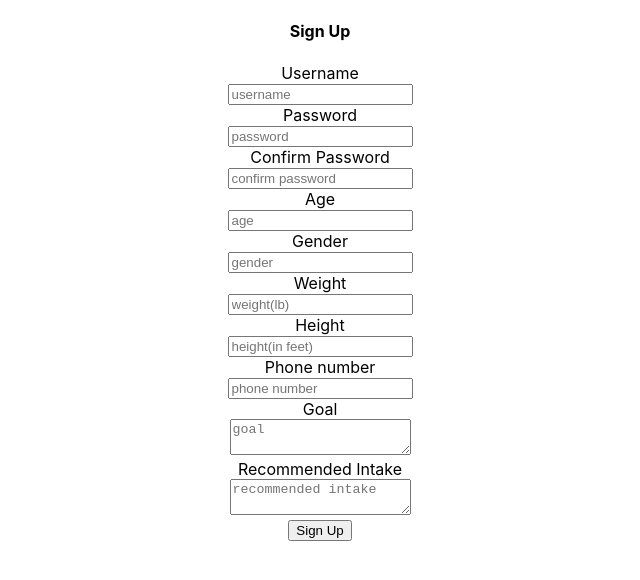
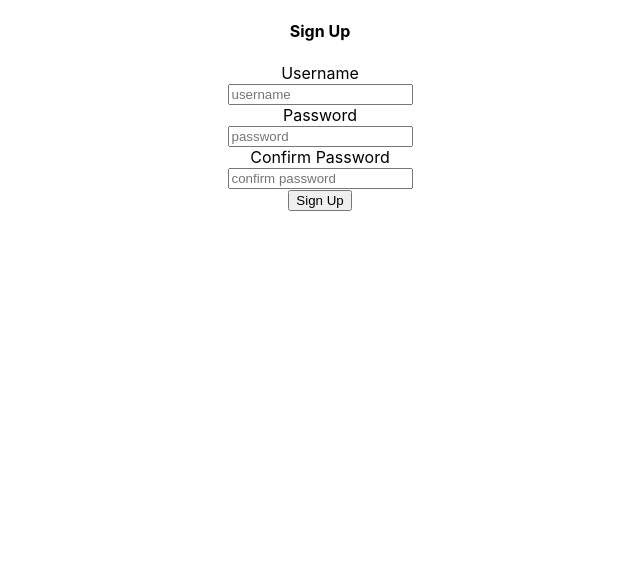
Before and after one commit to discoshrimp/Virtual-Trainer, a React (Create React App) app in the folder virtual-trainer/client/: page / in a window 1280 px wide. Shown: the top 580 px of the page, without its empty margins (320-960 px from the left). Built offline with nearby package versions, Linux system fonts and the light colour scheme.

Commit message:
modified the signup page

```diff
--- a/virtual-trainer/client/src/components/sign-up.js
+++ b/virtual-trainer/client/src/components/sign-up.js
@@ -8,15 +8,8 @@ class Signup extends Component {
       username: "",
       password: "",
       confirmPassword: "",
-      age: "",
-      sex: "",
-      weight: "",
-      height: "",
-      phoneNumber: "",
-      goal: "",
-      recommendedIntake: ""
     };
-    //To keep the value of the input bocxes to always be current with 'state'
+    //To keep the value of the input boxes to always be current with 'state'
     this.handleFormSubmit = this.handleFormSubmit.bind(this);
     this.handleInputChange = this.handleInputChange.bind(this);
   }
@@ -40,7 +33,7 @@ class Signup extends Component {
         <h4>Sign Up</h4>
         <form className="form-horizontal">
           <div className="form-group">
-            <div className="col-1 col-ml-auto">
+            <div className="col-md-4 col-sm-12 col-xs-12">
               <label className="form-label" htmlFor="username">
                 Username
               </label>
@@ -53,12 +46,12 @@ class Signup extends Component {
                 name="username"
                 placeholder="username"
                 value={this.state.username}
-                onChange={this.handleInputChange}
+                handleInputChange={this.handleInputChange}
               />
             </div>
-          </div>
-          <div className="row form-group">
-            <div className="col-1 col-ml-auto">
+            {/* </div> */}
+            {/* <div className="row form-group"> */}
+            <div className="col-md-4 col-sm-12 col-xs-12">
               <label className="form-label" htmlFor="password">
                 Password
               </label>
@@ -71,10 +64,10 @@ class Signup extends Component {
                 name="password"
                 placeholder="password"
                 value={this.state.password}
-                onChange={this.handleInputChange}
+                handleInputChange={this.handleInputChange}
               />
             </div>
-            <div className="col-1 col-ml-auto">
+            <div className="col-md-4 col-sm-12 col-xs-12">
               <label className="form-label" htmlFor="confirmPassword">
                 Confirm Password
               </label>
@@ -87,133 +80,7 @@ class Signup extends Component {
                 name="confirmPassword"
                 placeholder="confirm password"
                 value={this.state.confirmPassword}
-                onChange={this.handleInputChange}
-              />
-            </div>
-          </div>
-          <div className="form-group">
-            <div className="col-1 col-ml-auto">
-              <label className="form-label" htmlFor="age">
-                Age
-              </label>
-            </div>
-            <div className="col-3 col-mr-auto">
-              <input
-                className="form-input"
-                type="text"
-                id="age"
-                name="age"
-                placeholder="age"
-                value={this.state.age}
-                onChange={this.handleInputChange}
-              />
-            </div>
-          </div>
-          <div className="form-group">
-            <div className="col-1 col-ml-auto">
-              <label className="form-label" htmlFor="gender">
-                Gender
-              </label>
-            </div>
-            <div className="col-3 col-mr-auto">
-              <input
-                className="form-input"
-                type="text"
-                id="gender"
-                name="gender"
-                placeholder="gender"
-                value={this.state.gender}
-                onChange={this.handleInputChange}
-              />
-            </div>
-          </div>
-          <div className="form-group">
-            <div className="col-1 col-ml-auto">
-              <label className="form-label" htmlFor="weight">
-                Weight
-              </label>
-            </div>
-            <div className="col-3 col-mr-auto">
-              <input
-                className="form-input"
-                type="text"
-                id="weight"
-                name="weight"
-                placeholder="weight(lb)"
-                value={this.state.weight}
-                onChange={this.handleInputChange}
-              />
-            </div>
-          </div>
-          <div className="form-group">
-            <div className="col-1 col-ml-auto">
-              <label className="form-label" htmlFor="height">
-                Height
-              </label>
-            </div>
-            <div className="col-3 col-mr-auto">
-              <input
-                className="form-input"
-                type="text"
-                id="height"
-                name="height"
-                placeholder="height(in feet)"
-                value={this.state.height}
-                onChange={this.handleInputChange}
-              />
-            </div>
-          </div>
-          <div className="form-group">
-            <div className="col-1 col-ml-auto">
-              <label className="form-label" htmlFor="phonenumber">
-                Phone number
-              </label>
-            </div>
-            <div className="col-3 col-mr-auto">
-              <input
-                className="form-input"
-                type="text"
-                id="phonenumber"
-                name="phonenumber"
-                placeholder="phone number"
-                value={this.state.phonenumber}
-                onChange={this.handleInputChange}
-              />
-            </div>
-          </div>
-          <div className="form-group">
-            <div className="col-1 col-ml-auto">
-              <label className="form-label" htmlFor="goal">
-                Goal
-              </label>
-            </div>
-            <div className="col-3 col-mr-auto">
-              <textarea
-                className="form-input"
-                type="text"
-                id="goal"
-                name="goal"
-                placeholder="goal"
-                value={this.state.goal}
-                onChange={this.handleInputChange}
-              />
-            </div>
-          </div>
-          <div className="form-group">
-            <div className="col-1 col-ml-auto">
-              <label className="form-label" htmlFor="recommendedIntake">
-                Recommended Intake
-              </label>
-            </div>
-            <div className="col-3 col-mr-auto">
-              <textarea
-                className="form-input"
-                type="text"
-                id="recommendedIntake"
-                name="recommendedIntake"
-                placeholder="recommended intake"
-                value={this.state.recommendedIntake}
-                onChange={this.handleInputChange}
+                handleInputChange={this.handleInputChange}
               />
             </div>
           </div>
--- a/virtual-trainer/package.json
+++ b/virtual-trainer/package.json
@@ -25,6 +25,7 @@
     "express": "^4.15.4",
     "if-env": "^1.0.4",
     "mongoose": "^5.0.17",
+    "passport": "^0.4.0",
     "react-router-dom": "^4.3.1",
     "webpack-dev-middleware": "^3.4.0",
     "webpack-manifest-plugin": "^2.0.4"
```
Also changed, not shown: 1 other file (tests, documents, lock files or other folders).
